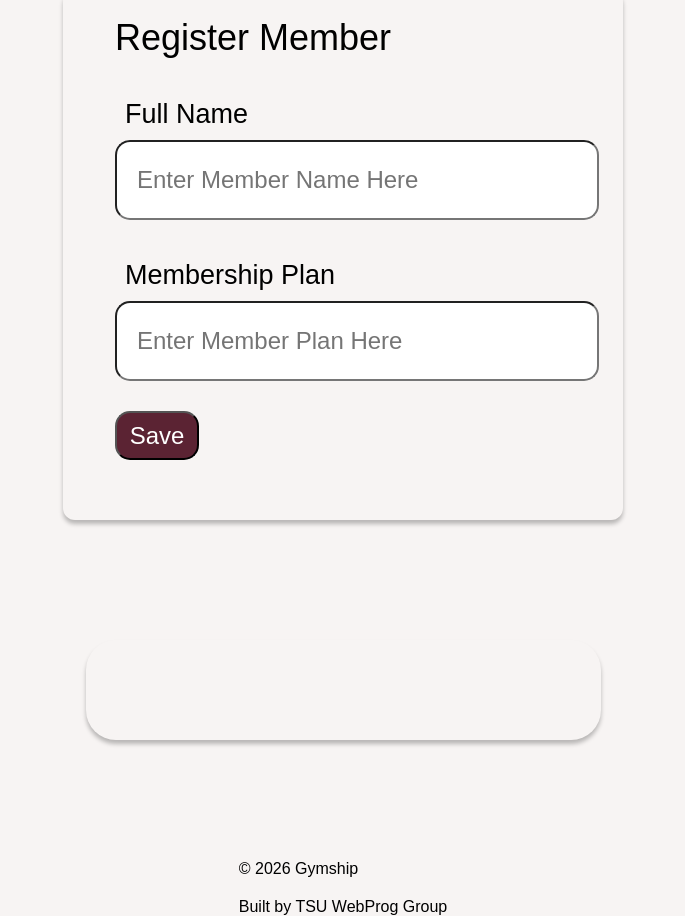
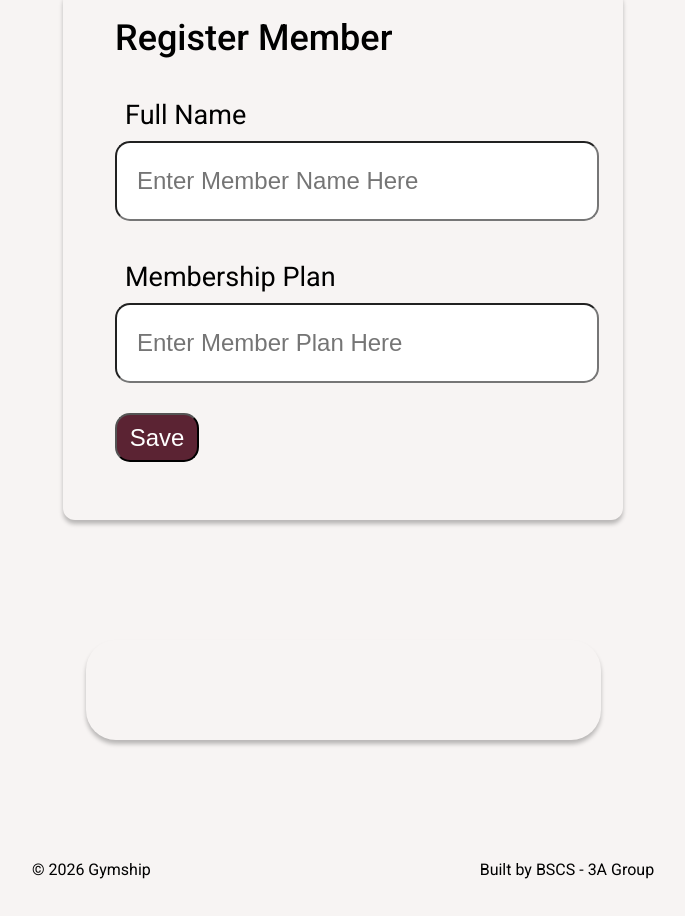
Before and after one commit to Ashinaz/crud-gym-system, a website: page index.html in a window 1280 px wide. Shown: the part 875-1791 px from the top of the page, without its empty margins (297-982 px from the left). After the commit the page ends 1754 px from the top, so only its background shows below. Drawn offline with Linux system fonts and the light colour scheme.

Commit message:
import and use Roboto font from google

```diff
--- a/index.html
+++ b/index.html
@@ -6,6 +6,10 @@
   <title>Gymship</title>
   <link href="style.css" rel="stylesheet">
   <script src="script.js" defer></script>
+  <style>
+    @import url('https://fonts.googleapis.com/css2?family=Inter:ital,opsz,wght@0,14..32,100..900;1,14..32,100..900&family=Roboto:ital,wght@0,100..900;1,100..900&display=swap');
+  </style>
+
 </head>
 <body>
 
@@ -54,7 +58,7 @@
   </div>
   <footer>
     <div>© 2026 Gymship</div>
-    <div>Built by TSU WebProg Group</div>
+    <div>Built by BSCS - 3A Group</div>
   </footer>
 </body>
 </html>
--- a/style.css
+++ b/style.css
@@ -1,7 +1,7 @@
 body{
   display:flex;
   margin: 0;
-  font-family: sans-serif;
+  font-family: Roboto, sans-serif;
   flex-direction: column;
   align-items: center;
   justify-content: start;
@@ -98,3 +98,9 @@
   box-shadow: 0 4px 4px 0 rgba(0, 0, 0, 0.25);
   border-radius: 30px;
 }
+
+footer{
+  width: 100%;
+  display: flex;
+  justify-content: space-evenly;
+}
```
